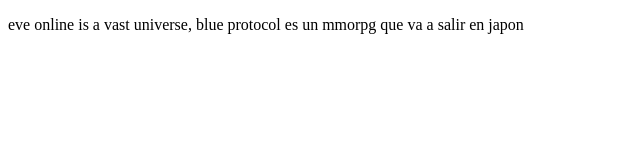
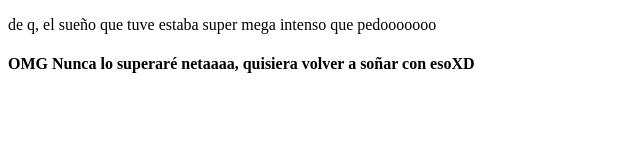
Before and after one commit to EmmaGallegos12/proyectoDemo, a plain HTML site: page index.html in a window 1280 px wide. Shown: the whole page, without its empty margins (0-640 px from the left). Drawn offline with Linux system fonts and the light colour scheme.

Commit message:
Agregué pequeño resumen de sentimientos acerca de mi sueño de hoy

```diff
--- a/index.html
+++ b/index.html
@@ -8,7 +8,8 @@
 </head>
 <body>
    <P>
-    eve online is a vast universe, blue protocol es un mmorpg que va a salir en japon
+    de q, el sueño que tuve estaba super mega intenso que pedooooooo
+    <h4>OMG Nunca lo superaré netaaaa, quisiera volver a soñar con esoXD </h4>
    </P>
 </body>
 </html>
```
